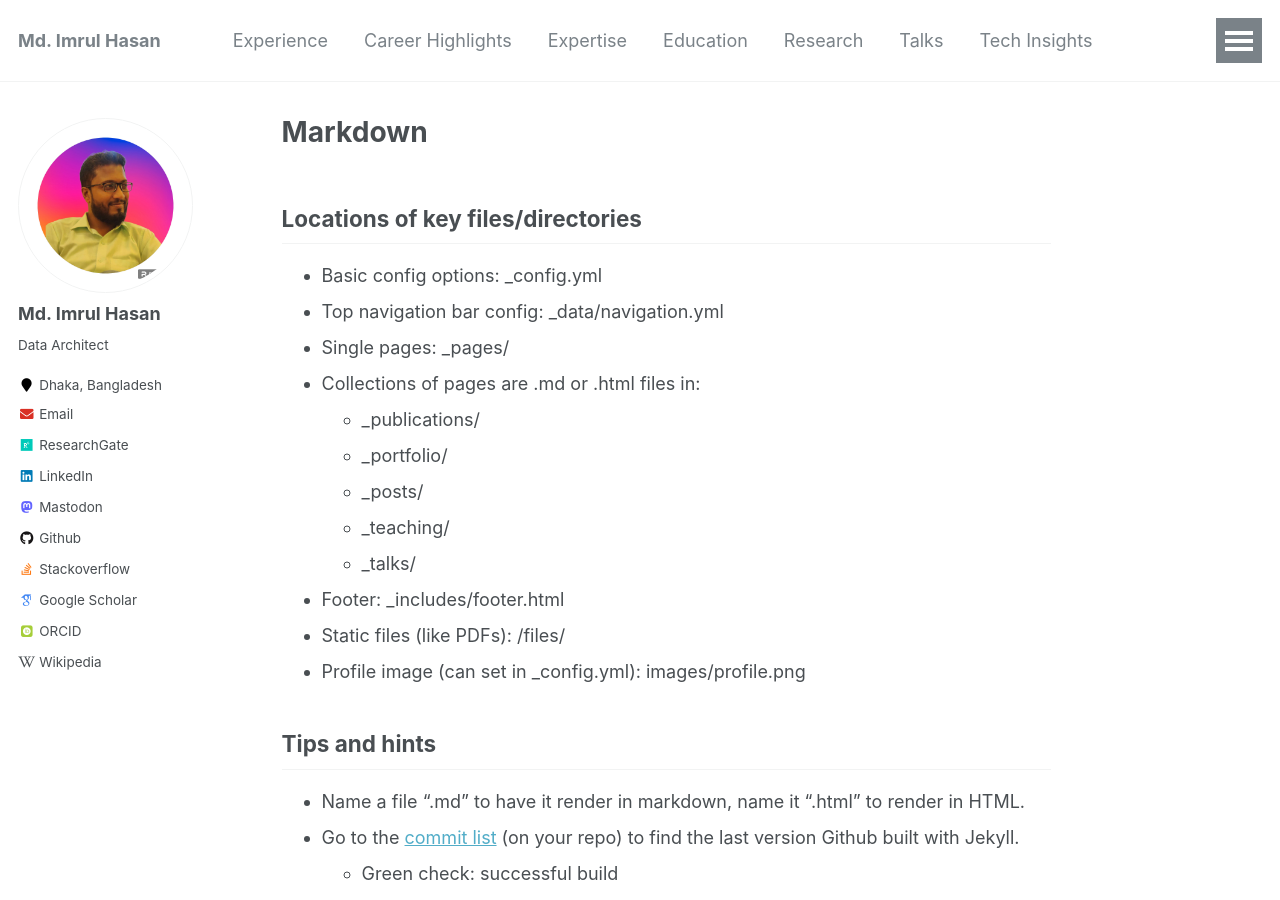
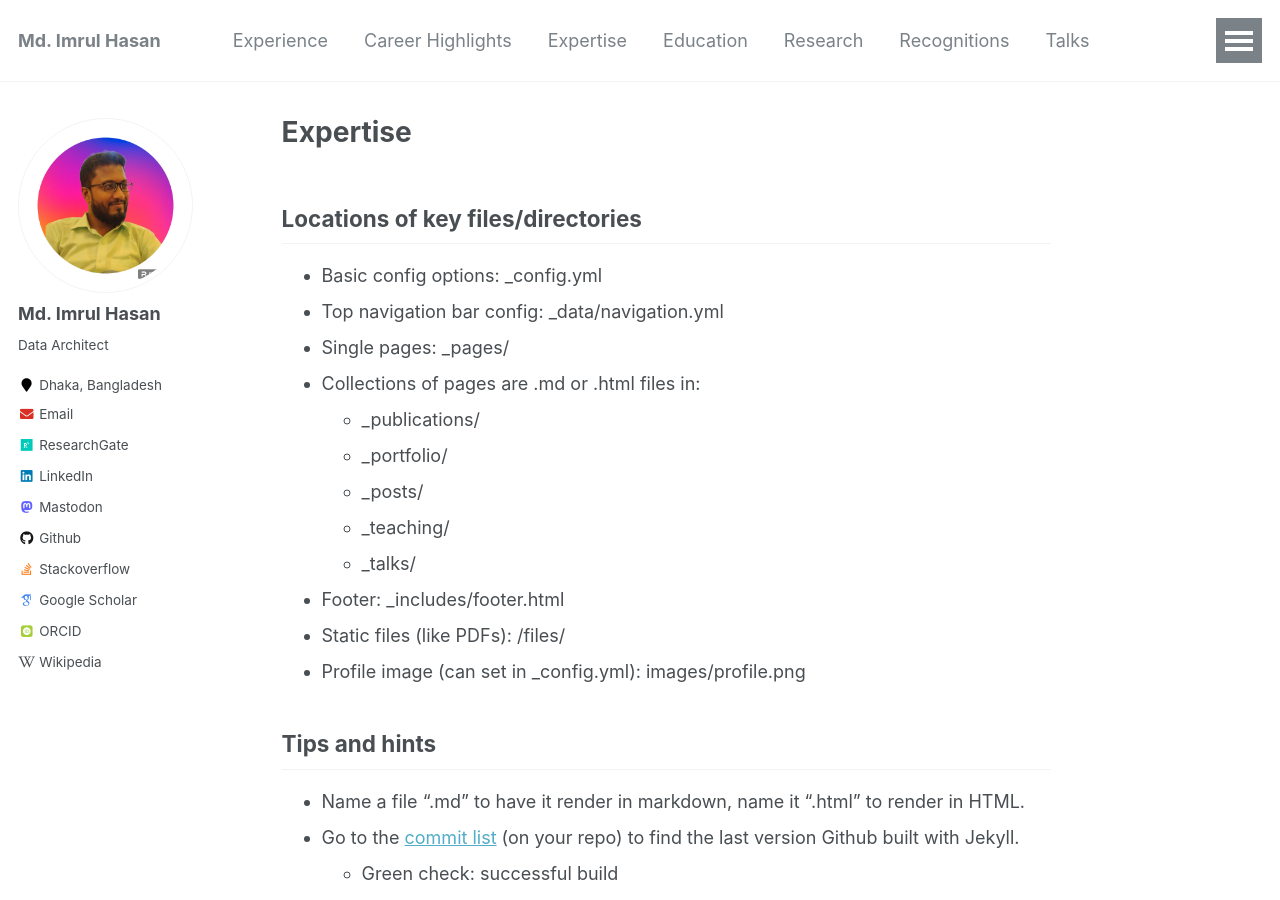
Before and after one commit to imrulhasandata/imrulhasandata, a Jekyll site: the page built from _pages/expertise.md, in a window 1280 px wide and 900 px high. Built offline with Jekyll 4.4.1, drawn with Linux system fonts in a browser that asks for light colours; some web fonts are replaced.

Commit message:
mac: recognition

```diff
--- a/_pages/markdown.md
+++ b/_pages/expertise.md
@@ -1,10 +1,10 @@
 ---
-permalink: /markdown/
-title: "Markdown"
+permalink: /expertise/
+title: "Expertise"
 author_profile: true
 redirect_from:
   - /md/
-  - /markdown.html
+  - /expertise.html
 ---
 
 ## Locations of key files/directories
```
Also changed, not shown: _data/navigation.yml (+4 -4 lines), _pages/recognitions.md (line endings or trailing spaces).
